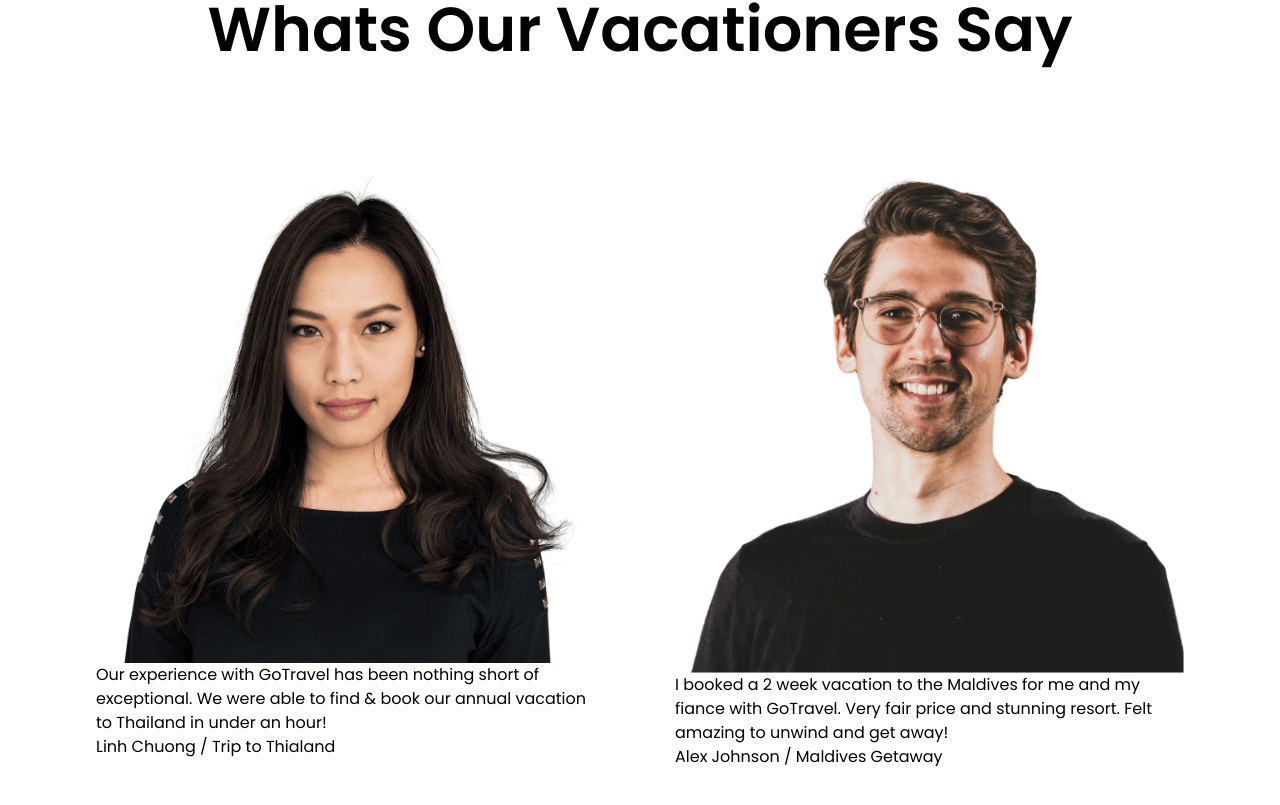
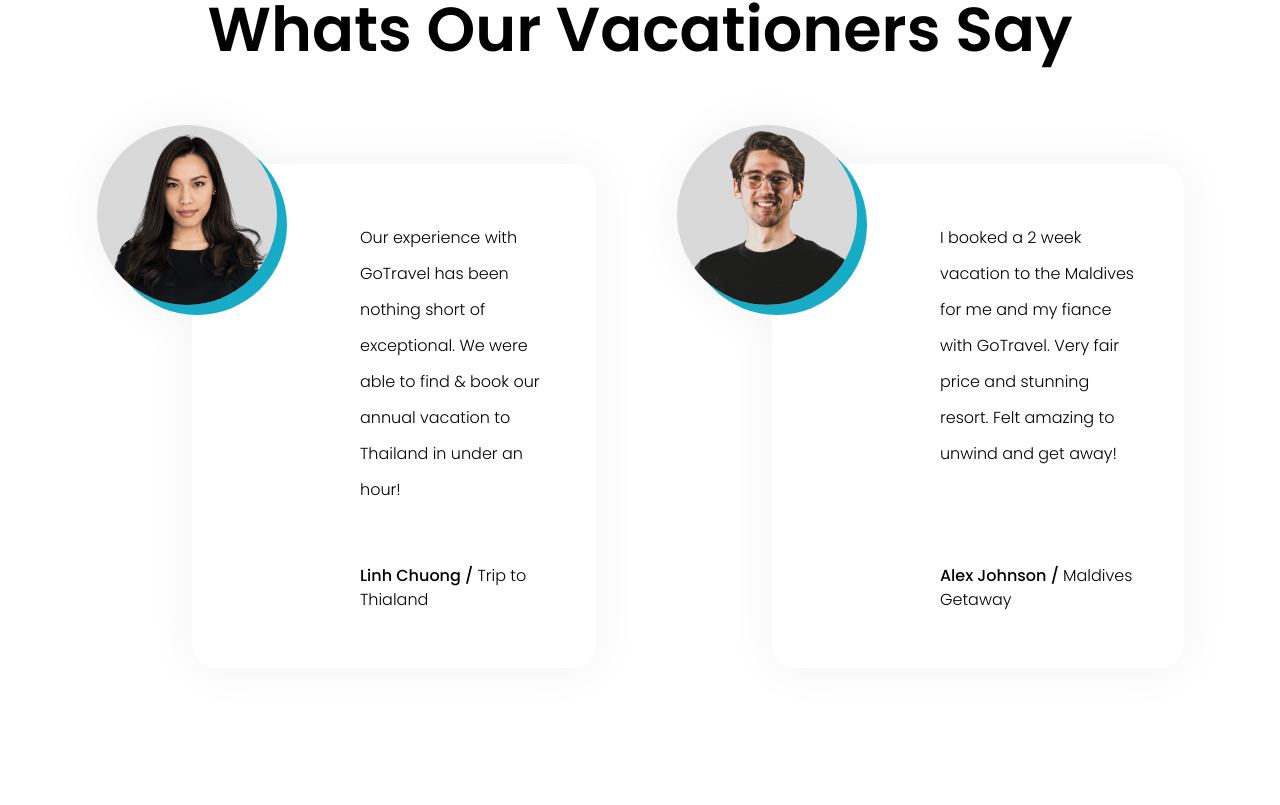
Before and after one commit to Jisap/vite-travel-agency, a React (Vite) app: page / in a window 1280 px wide. Shown: the part 6058-6863 px from the top of the page. Built offline with nearby package versions, Linux system fonts and the light colour scheme.

Commit message:
Basic Tesmimonials styles

```diff
--- a/src/components/Testimonials/Testimonial.tsx
+++ b/src/components/Testimonials/Testimonial.tsx
@@ -6,14 +6,23 @@ interface TestimonialProps {
 
 const Testimonial = ({ testimonial }: TestimonialProps) => {
   return (
-    <li>
-      <div>
-        <img src={testimonial.img} alt={testimonial.alt} />
+    <li className="relative ml-24 flex rounded-3xl bg-white py-14 pt-14 pr-12 pl-42 drop-shadow-[0px_0px_20px_rgba(0,0,0,0.05)]">
+      <div className="absolute left-0 -translate-[50%] size-47.5 overflow-hidden
+      after:absolute after:right-0 after:bottom-0 after:-z-1 after:block after:size-45 after:rounded-full after:bg-primary-700">
+        <img
+          src={testimonial.img}
+          alt={testimonial.alt}
+          className="bg-grey-300 top-0 left-0 z-5 size-45 rounded-full"
+        />
       </div>
 
-      <div>
-        <p>{testimonial.description}</p>
-        <p>{testimonial.name} / {testimonial.vacation}</p>
+      <div className="flex flex-col justify-between gap-y-14">
+        <p className="text-base/9 font-light">
+          {testimonial.description}
+        </p>
+        <p className="font-medium">
+          {testimonial.name} /{" "}<span className="font-light">{testimonial.vacation}</span>
+        </p>
       </div>
     </li>
   )
```
